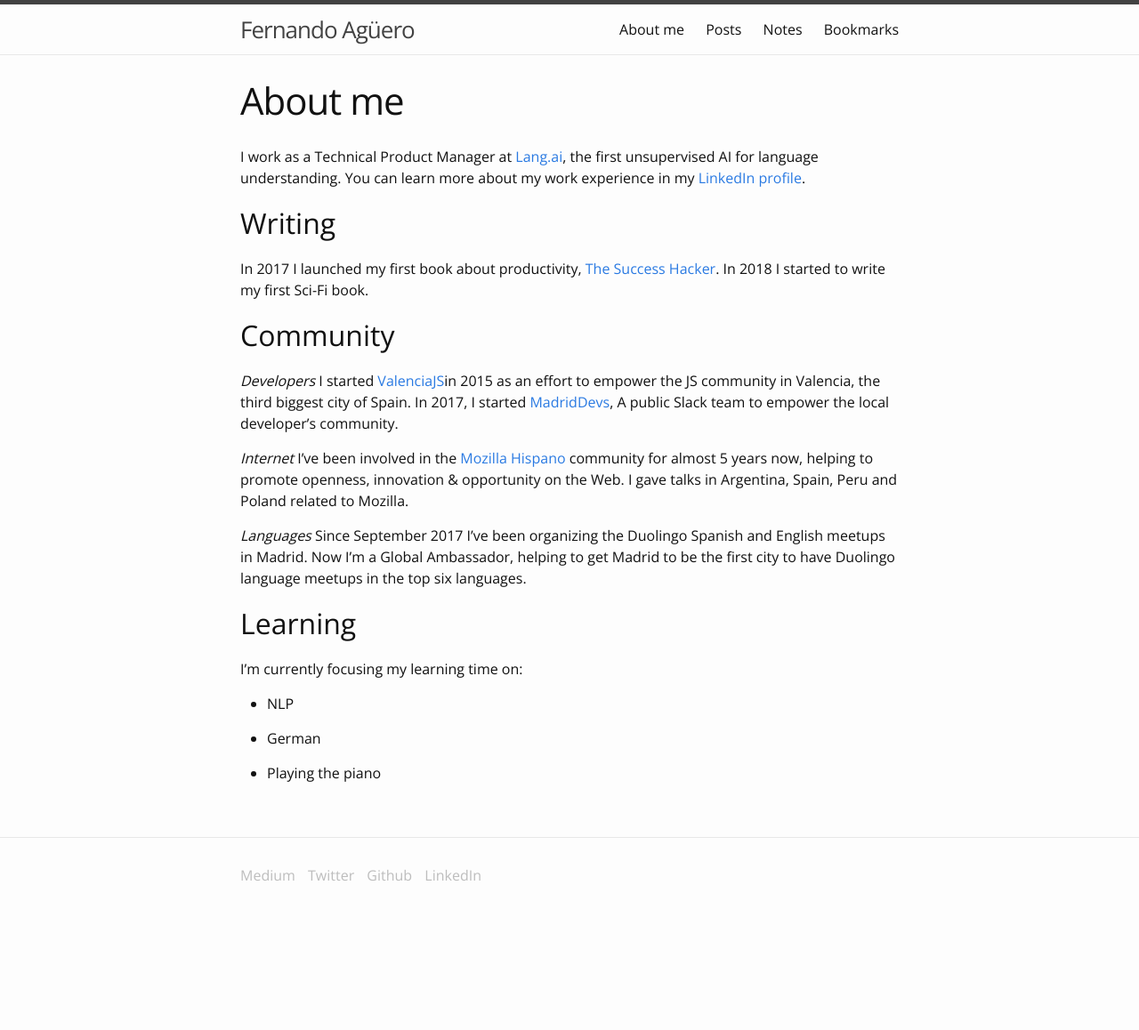
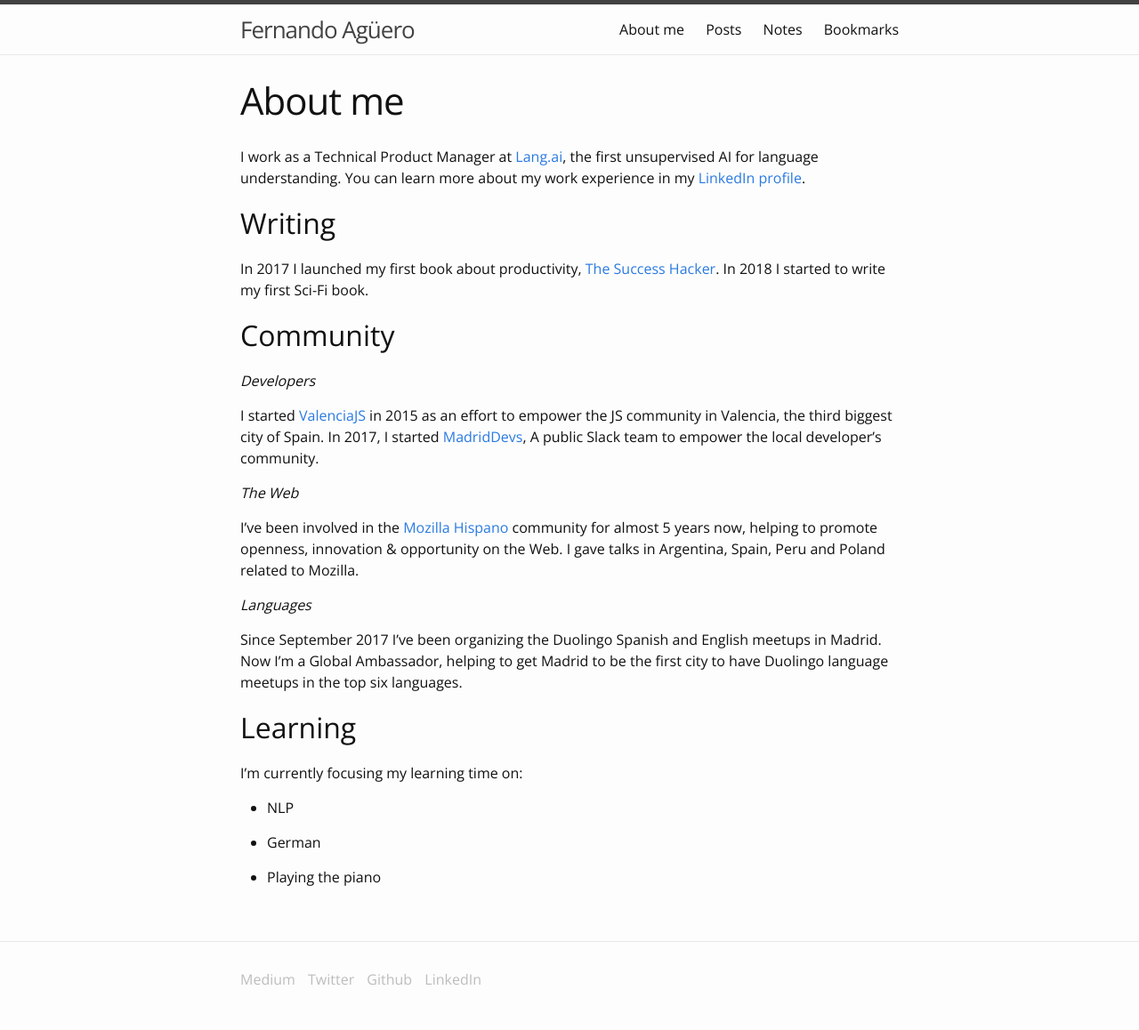
Before and after one commit to fjaguero/site, a Jekyll site: the page built from about.markdown, in a window 1280 px wide. Shown: the whole page at 89% size. Built offline with Jekyll 4.4.1, drawn with Linux system fonts in a browser that asks for light colours; before the commit the page ends 1041 px from its top, so only the background shows below that.

Commit message:
Updated About

```diff
--- a/about.markdown
+++ b/about.markdown
@@ -12,12 +12,15 @@ In 2017 I launched my first book about productivity, [The Success Hacker](https:
 ## Community
 
 *Developers*
-I started [ValenciaJS](https://medium.com/the-web-is-the-platform/introducing-valenciajs-1a73d39a9c94)in 2015 as an effort to empower the JS community in Valencia, the third biggest city of Spain. In 2017, I started [MadridDevs](https://medium.com/@fjaguero/introducing-madrid-devs-2712c6c38e3c), A public Slack team to empower the local developer’s community.
 
-*Internet*
+I started [ValenciaJS](https://medium.com/the-web-is-the-platform/introducing-valenciajs-1a73d39a9c94) in 2015 as an effort to empower the JS community in Valencia, the third biggest city of Spain. In 2017, I started [MadridDevs](https://medium.com/@fjaguero/introducing-madrid-devs-2712c6c38e3c), A public Slack team to empower the local developer’s community.
+
+*The Web*
+
 I’ve been involved in the [Mozilla Hispano](https://www.mozilla-hispano.org/documentacion/Usuario:Fjaguero) community for almost 5 years now, helping to promote openness, innovation & opportunity on the Web. I gave talks in Argentina, Spain, Peru and Poland related to Mozilla.
 
 *Languages*
+
 Since September 2017 I've been organizing the Duolingo Spanish and English meetups in Madrid. Now I'm a Global Ambassador, helping to get Madrid to be the first city to have Duolingo language meetups in the top six languages.
 
 ## Learning
```
